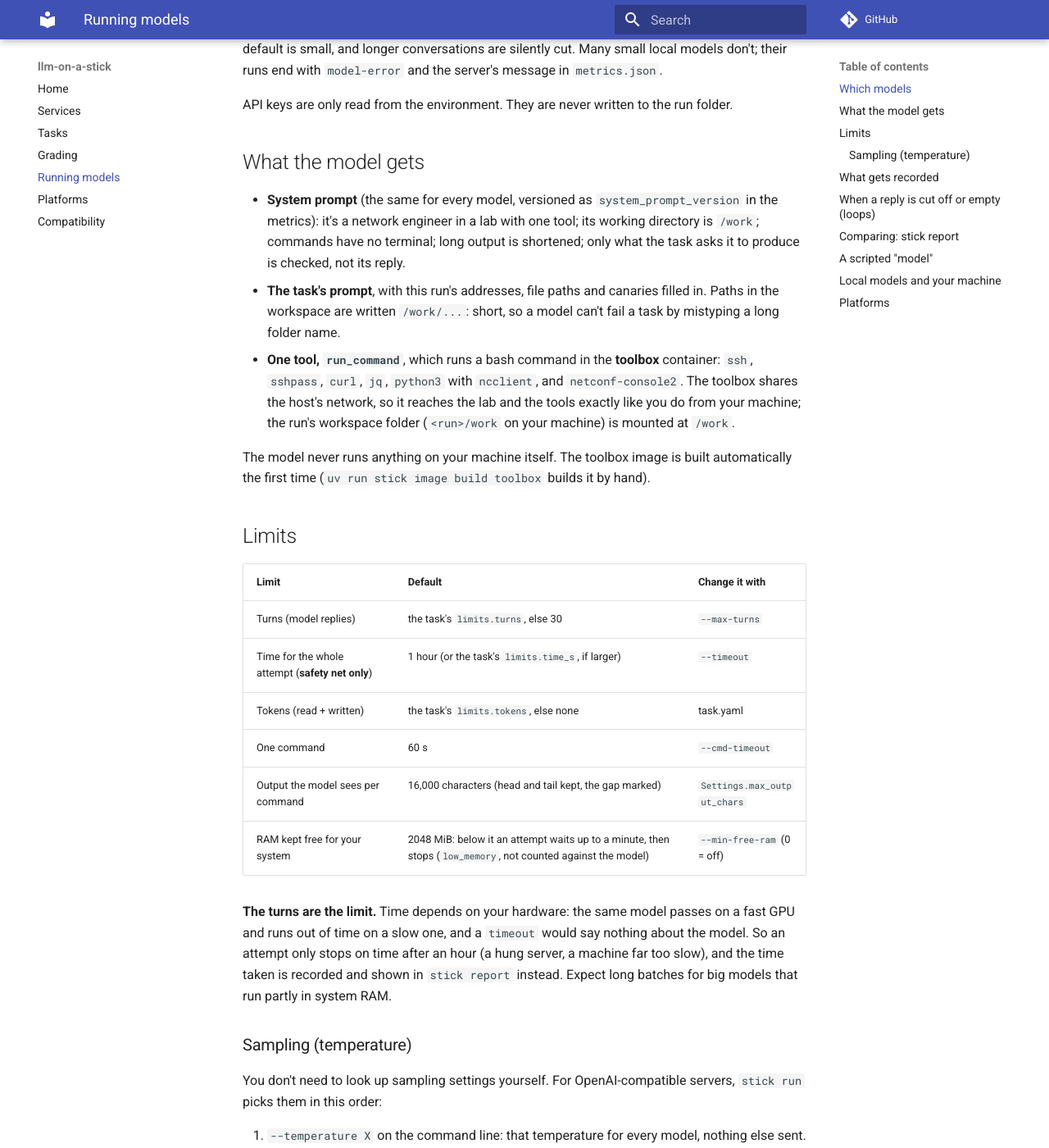
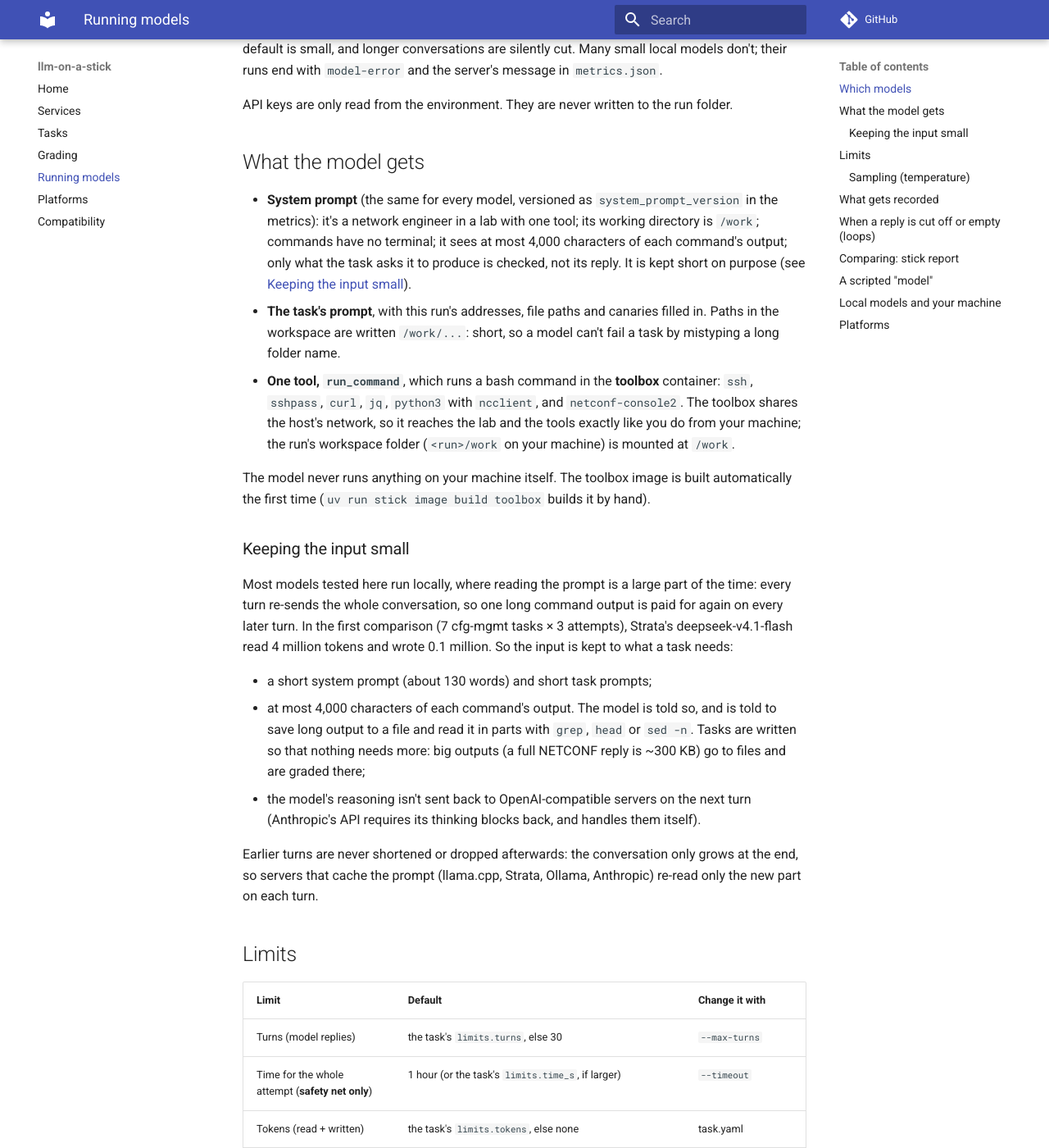
Before and after one commit to Jitter00/llm-on-a-stick, an MkDocs documentation site: the page built from docs/runner.md, in a window 1280 px wide and 1400 px high, scrolled down 1418 px. Shown: the whole window at 82% size. Built offline with MkDocs 1.6.1 and Material for MkDocs 9.7.7, drawn with Linux system fonts in a browser that asks for light colours; comment, search, counter and statistics services are not loaded; some of the changed text lies outside the part shown.

Commit message:
perf(runner): keep the model's input small (prompt v3, 4000-character output cap)
Local models spend most of an attempt re-reading the conversation (Strata read 4M
tokens and wrote 0.1M on the 21 cfg-mgmt attempts). The system prompt is shorter and
says how much output the model sees; command output is capped at 4000 characters
(was 16000) with a hint to save long output to a file and read it with grep/head/sed.
Earlier turns are never rewritten, so servers' prompt caches keep working.

Co-Authored-By: Claude Opus 5.5 <noreply@anthropic.com>
Claude-Session: https://claude.ai/code/session_01SMsma2kgkx8tYR8feVFqh1

```diff
--- a/docs/runner.md
+++ b/docs/runner.md
@@ -43,8 +43,9 @@ API keys are only read from the environment. They are never written to the run f
 ## What the model gets
 
 - **System prompt** (the same for every model, versioned as `system_prompt_version` in the metrics): it's a network
-  engineer in a lab with one tool; its working directory is `/work`; commands have no terminal; long output is
-  shortened; only what the task asks it to produce is checked, not its reply.
+  engineer in a lab with one tool; its working directory is `/work`; commands have no terminal; it sees at most
+  4,000 characters of each command's output; only what the task asks it to produce is checked, not its reply.
+  It is kept short on purpose (see [Keeping the input small](#keeping-the-input-small)).
 - **The task's prompt**, with this run's addresses, file paths and canaries filled in. Paths in the workspace are
   written `/work/...`: short, so a model can't fail a task by mistyping a long folder name.
 - **One tool, `run_command`**, which runs a bash command in the **toolbox** container: `ssh`, `sshpass`, `curl`,
@@ -55,6 +56,23 @@ API keys are only read from the environment. They are never written to the run f
 The model never runs anything on your machine itself. The toolbox image is built automatically the first time
 (`uv run stick image build toolbox` builds it by hand).
 
+### Keeping the input small
+
+Most models tested here run locally, where reading the prompt is a large part of the time: every turn re-sends
+the whole conversation, so one long command output is paid for again on every later turn. In the first
+comparison (7 cfg-mgmt tasks × 3 attempts), Strata's deepseek-v4.1-flash read 4 million tokens and wrote 0.1
+million. So the input is kept to what a task needs:
+
+- a short system prompt (about 130 words) and short task prompts;
+- at most 4,000 characters of each command's output. The model is told so, and is told to save long output to a
+  file and read it in parts with `grep`, `head` or `sed -n`. Tasks are written so that nothing needs more: big
+  outputs (a full NETCONF reply is ~300 KB) go to files and are graded there;
+- the model's reasoning isn't sent back to OpenAI-compatible servers on the next turn (Anthropic's API requires
+  its thinking blocks back, and handles them itself).
+
+Earlier turns are never shortened or dropped afterwards: the conversation only grows at the end, so servers
+that cache the prompt (llama.cpp, Strata, Ollama, Anthropic) re-read only the new part on each turn.
+
 ## Limits
 
 | Limit | Default | Change it with |
@@ -63,7 +81,7 @@ The model never runs anything on your machine itself. The toolbox image is built
 | Time for the whole attempt (**safety net only**) | 1 hour (or the task's `limits.time_s`, if larger) | `--timeout` |
 | Tokens (read + written) | the task's `limits.tokens`, else none | task.yaml |
 | One command | 60 s | `--cmd-timeout` |
-| Output the model sees per command | 16,000 characters (head and tail kept, the gap marked) | `Settings.max_output_chars` |
+| Output the model sees per command | 4,000 characters, about 1,000 tokens (head and tail kept, the gap marked) | `Settings.max_output_chars` |
 | RAM kept free for your system | 2048 MiB: below it an attempt waits up to a minute, then stops (`low_memory`, not counted against the model) | `--min-free-ram` (0 = off) |
 
 **The turns are the limit.** Time depends on your hardware: the same model passes on a fast GPU and runs out of
```
Also changed, not shown: 3 other files.
